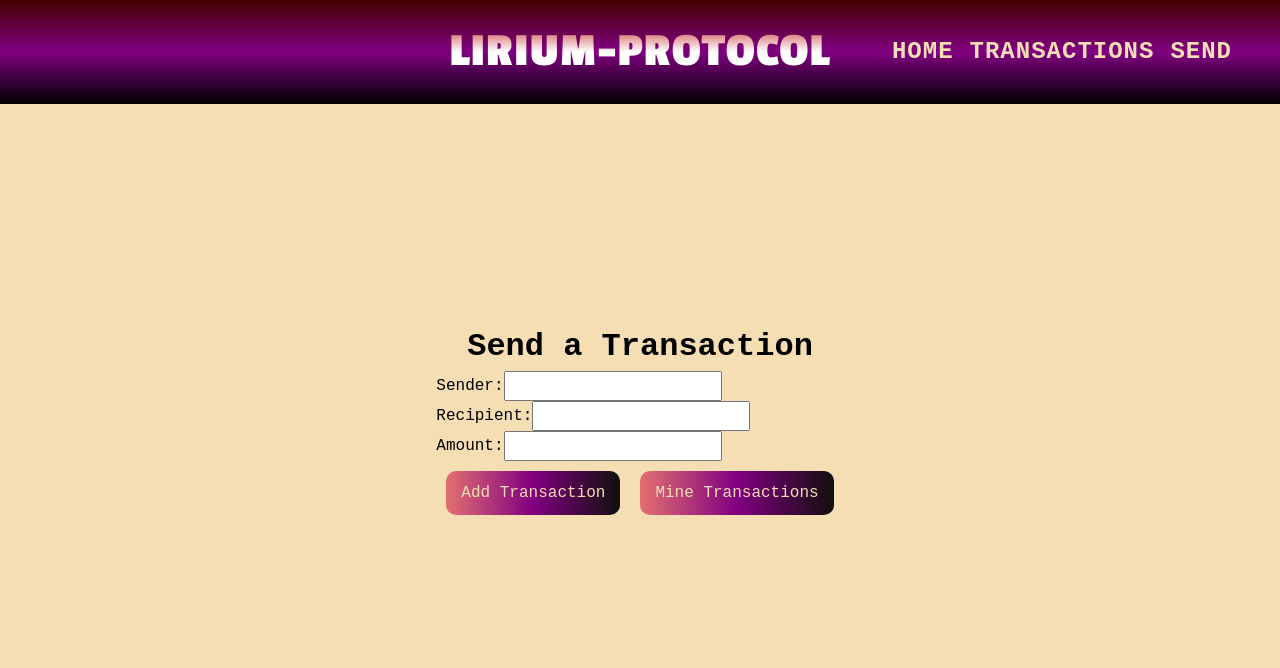
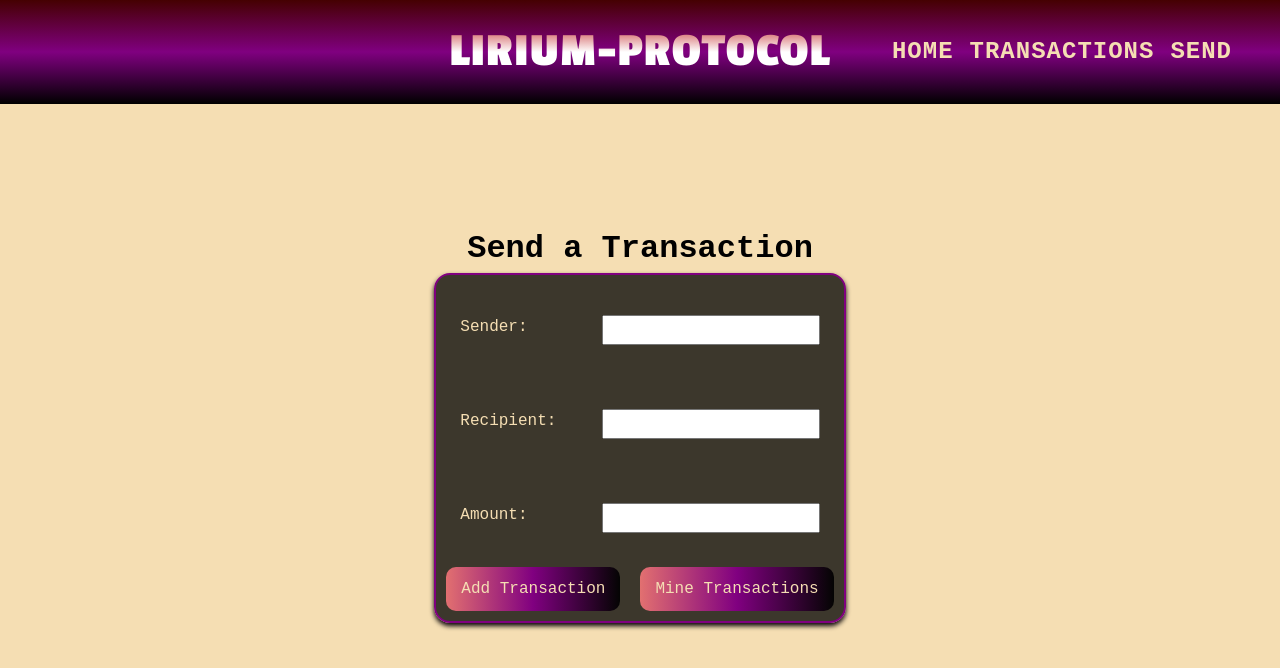
Before and after one commit to Nevto/DarkMatter, a React (Vite) app in the folder Lirium-frontend/: page /sendtransaction in a window 1280 px wide. Shown: the top 668 px of the page. Built offline with nearby package versions, Linux system fonts and the light colour scheme; a web font is replaced by a local one.

Commit message:
Some more visual updates

```diff
--- a/Lirium-frontend/src/components/SendTransaction.jsx
+++ b/Lirium-frontend/src/components/SendTransaction.jsx
@@ -35,15 +35,15 @@ const SendTransaction = () => {
     <div className='sendTransactionWrapper'>
       <h1>Send a Transaction</h1>
       <form onSubmit={handleSubmit}>
-        <div>
+        <div className='gap'>
           <label>Sender:</label>
           <input type="text" value={sender} onChange={(e) => setSender(e.target.value)} />
         </div>
-        <div>
+        <div className='gap'>
           <label>Recipient:</label>
           <input type="text" value={recipient} onChange={(e) => setRecipient(e.target.value)} />
         </div>
-        <div>
+        <div className='gap'>
           <label>Amount:</label>
           <input type="text" value={amount} onChange={(e) => setAmount(e.target.value)} />
         </div>
--- a/Lirium-frontend/src/styles/_sendTransaction.scss
+++ b/Lirium-frontend/src/styles/_sendTransaction.scss
@@ -6,3 +6,20 @@
     width: 100vw;
     height: 80vh;
 }
+
+.gap {
+    display: flex;
+    justify-content: space-between;
+    margin-top: 1rem;
+    padding: 1.5rem;
+    border-radius: 1rem;
+    color: wheat;
+
+}
+
+form {
+    background-color: rgba(0, 0, 0, 0.754);
+    border: solid 2px purple;
+    box-shadow: rgb(6, 0, 6) 0px 3px 5px;
+    border-radius: 1rem;
+}
```
